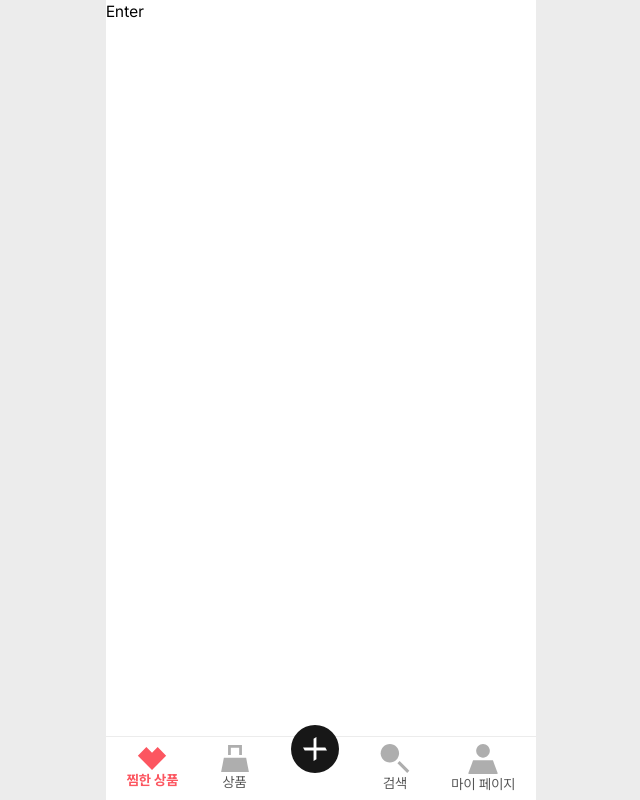
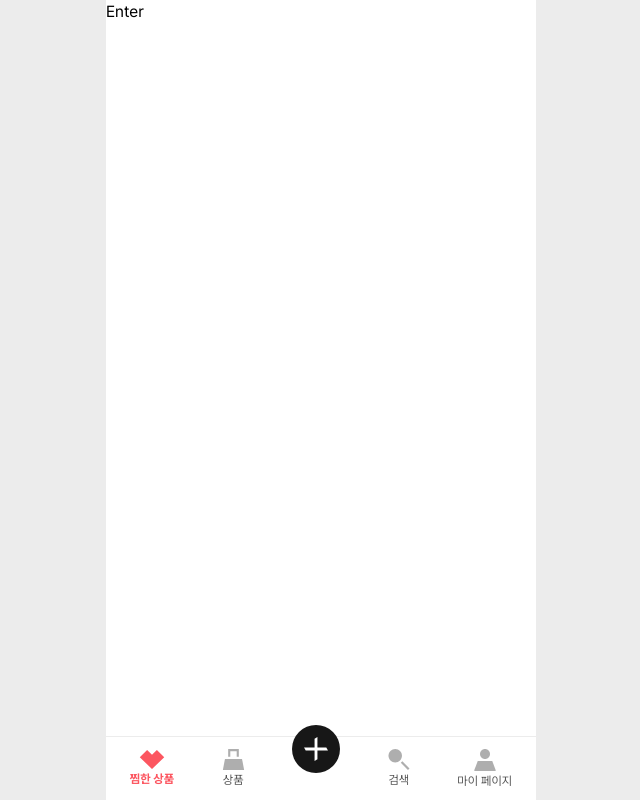
Before and after one commit to Nito-90z/Nito-Frontend, a Next.js app: page /mypage in a window 1280 px wide. Shown: the whole page, without its empty margins (319-959 px from the left). Built offline with nearby package versions, Linux system fonts and the light colour scheme.

Commit message:
style : 네브바 아이콘 크기 수정

```diff
--- a/src/components/common/icons/HeartBrandIcon.tsx
+++ b/src/components/common/icons/HeartBrandIcon.tsx
@@ -1,14 +1,6 @@
-import Image from 'next/image';
-import heartIcon from '../../../../public/images/heart-brand.svg'
+import Image from "next/image";
+import heartIcon from "../../../../public/images/heart-brand.svg";
+
 export default function HeartBrandIcon() {
-  return (
-    <div>
-      <Image
-      src={heartIcon}
-      alt="heart"
-      width={30}
-      height={30}
-    />
-    </div>
-  );
+  return <Image src={heartIcon} alt="heart" width={25.44} height={20} />;
 }
--- a/src/components/common/icons/ProductBrandIcon.tsx
+++ b/src/components/common/icons/ProductBrandIcon.tsx
@@ -1,14 +1,6 @@
-import Image from 'next/image';
-import productIcon from '../../../../public/images/product-brand.svg'
+import Image from "next/image";
+import productIcon from "../../../../public/images/product-brand.svg";
+
 export default function ProductBrandIcon() {
-  return (
-    <div>
-      <Image
-      src={productIcon}
-      alt="product"
-      width={30}
-      height={30}
-    />
-    </div>
-  );
+  return <Image src={productIcon} alt="product" width={23.16} height={22} />;
 }
--- a/src/components/common/icons/ProductIcon.tsx
+++ b/src/components/common/icons/ProductIcon.tsx
@@ -1,14 +1,6 @@
-import Image from 'next/image';
-import productIcon from '../../../../public/images/product.svg'
+import Image from "next/image";
+import productIcon from "../../../../public/images/product.svg";
+
 export default function ProductIcon() {
-  return (
-    <div>
-      <Image
-      src={productIcon}
-      alt="product"
-      width={30}
-      height={30}
-    />
-    </div>
-  );
+  return <Image src={productIcon} alt="product" width={23.16} height={22} />;
 }
--- a/src/components/common/icons/SearchBrandIcon.tsx
+++ b/src/components/common/icons/SearchBrandIcon.tsx
@@ -1,14 +1,6 @@
-import Image from 'next/image';
-import searchIcon from '../../../../public/images/search-brand.svg'
+import Image from "next/image";
+import searchIcon from "../../../../public/images/search-brand.svg";
+
 export default function SearchBrandIcon() {
-  return (
-    <div>
-      <Image
-      src={searchIcon}
-      alt="search"
-      width={30}
-      height={30}
-    />
-    </div>
-  );
+  return <Image src={searchIcon} alt="search" width={22} height={22} />;
 }
--- a/src/components/common/icons/SearchIcon.tsx
+++ b/src/components/common/icons/SearchIcon.tsx
@@ -1,14 +1,6 @@
-import Image from 'next/image';
-import searchIcon from '../../../../public/images/search.svg'
+import Image from "next/image";
+import searchIcon from "../../../../public/images/search.svg";
+
 export default function SearchIcon() {
-  return (
-    <div>
-      <Image
-      src={searchIcon}
-      alt="search"
-      width={30}
-      height={30}
-    />
-    </div>
-  );
+  return <Image src={searchIcon} alt="search" width={22} height={22} />;
 }
--- a/src/components/common/icons/UserBrandIcon.tsx
+++ b/src/components/common/icons/UserBrandIcon.tsx
@@ -1,14 +1,6 @@
-import Image from 'next/image';
-import userIcon from '../../../../public/images/user-brand.svg'
+import Image from "next/image";
+import userIcon from "../../../../public/images/user-brand.svg";
+
 export default function UserBrandIcon() {
-  return (
-    <div>
-      <Image
-      src={userIcon}
-      alt="user"
-      width={30}
-      height={30}
-    />
-    </div>
-  );
+  return <Image src={userIcon} alt="user" width={22} height={22} />;
 }
--- a/src/components/common/icons/UserIcon.tsx
+++ b/src/components/common/icons/UserIcon.tsx
@@ -1,14 +1,6 @@
-import Image from 'next/image';
-import userIcon from '../../../../public/images/user.svg'
+import Image from "next/image";
+import userIcon from "../../../../public/images/user.svg";
+
 export default function UserIcon() {
-  return (
-    <div>
-      <Image
-      src={userIcon}
-      alt="user"
-      width={30}
-      height={30}
-    />
-    </div>
-  );
+  return <Image src={userIcon} alt="user" width={22} height={22} />;
 }
--- a/src/components/nav/NavBar.tsx
+++ b/src/components/nav/NavBar.tsx
@@ -20,23 +20,26 @@ export default function NavBar() {
       <button
         type="button"
         onClick={() => setSelected("favorite")}
-        className={`flex flex-col items-center justify-center ${
+        className={`flex flex-col items-center justify-center gap-[2px] ${
           selected === "favorite" ? "text-brand font-bold" : "text-text"
         }`}
       >
-        {selected === "favorite" ? <HeartBrandIcon /> : <HeartIcon />}
-        <span className="text-sm">찜한 상품</span>
+        {selected === "favorite" ? (
+          <HeartBrandIcon />
+        ) : (
+          <HeartIcon className="w-[25.44px] h-5" />
+        )}
+        <span className="text-xs">찜한 상품</span>
       </button>
-
       <button
         type="button"
         onClick={() => setSelected("product")}
-        className={`flex flex-col items-center justify-center ${
+        className={`flex flex-col items-center justify-center gap-[2px] ${
           selected === "product" ? "text-brand font-bold" : "text-text"
         }`}
       >
         {selected === "product" ? <ProductBrandIcon /> : <ProductIcon />}
-        <span className="text-sm">상품</span>
+        <span className="text-xs">상품</span>
       </button>
 
       {/* 중앙의 CircleButton */}
@@ -52,23 +55,23 @@ export default function NavBar() {
       <button
         type="button"
         onClick={() => setSelected("search")}
-        className={`flex flex-col items-center justify-center ${
+        className={`flex flex-col items-center justify-center gap-[2px] ${
           selected === "search" ? "text-brand font-bold" : "text-text"
         }`}
       >
         {selected === "search" ? <SearchBrandIcon /> : <SearchIcon />}
-        <span className="text-sm">검색</span>
+        <span className="text-xs">검색</span>
       </button>
 
       <button
         type="button"
         onClick={() => setSelected("mypage")}
-        className={`flex flex-col items-center justify-center ${
+        className={`flex flex-col items-center justify-center gap-[2px] ${
           selected === "mypage" ? "text-brand font-bold" : "text-text"
         }`}
       >
         {selected === "mypage" ? <UserBrandIcon /> : <UserIcon />}
-        <span className="text-sm">마이 페이지</span>
+        <span className="text-xs">마이 페이지</span>
       </button>
     </nav>
   );
```
